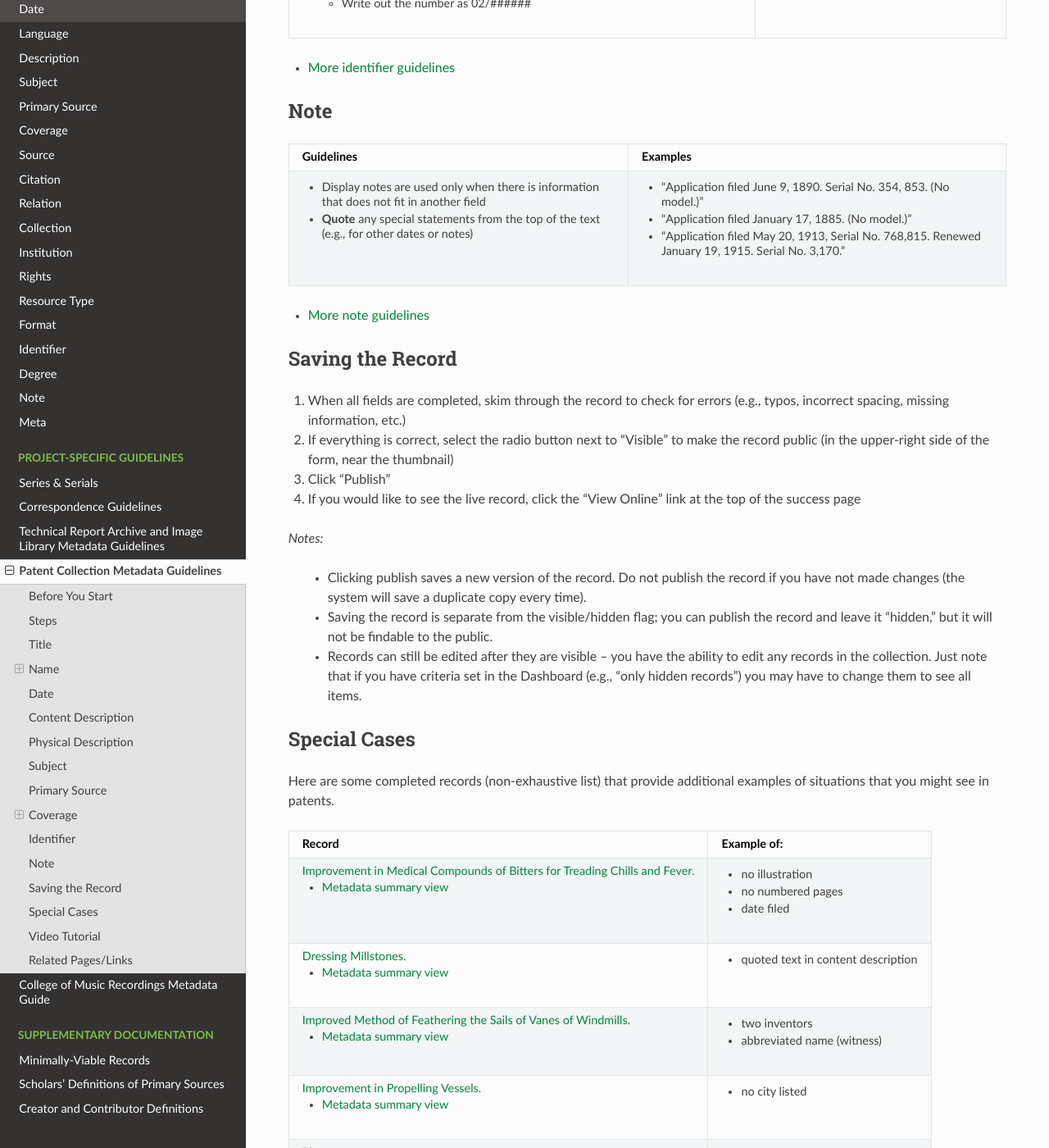
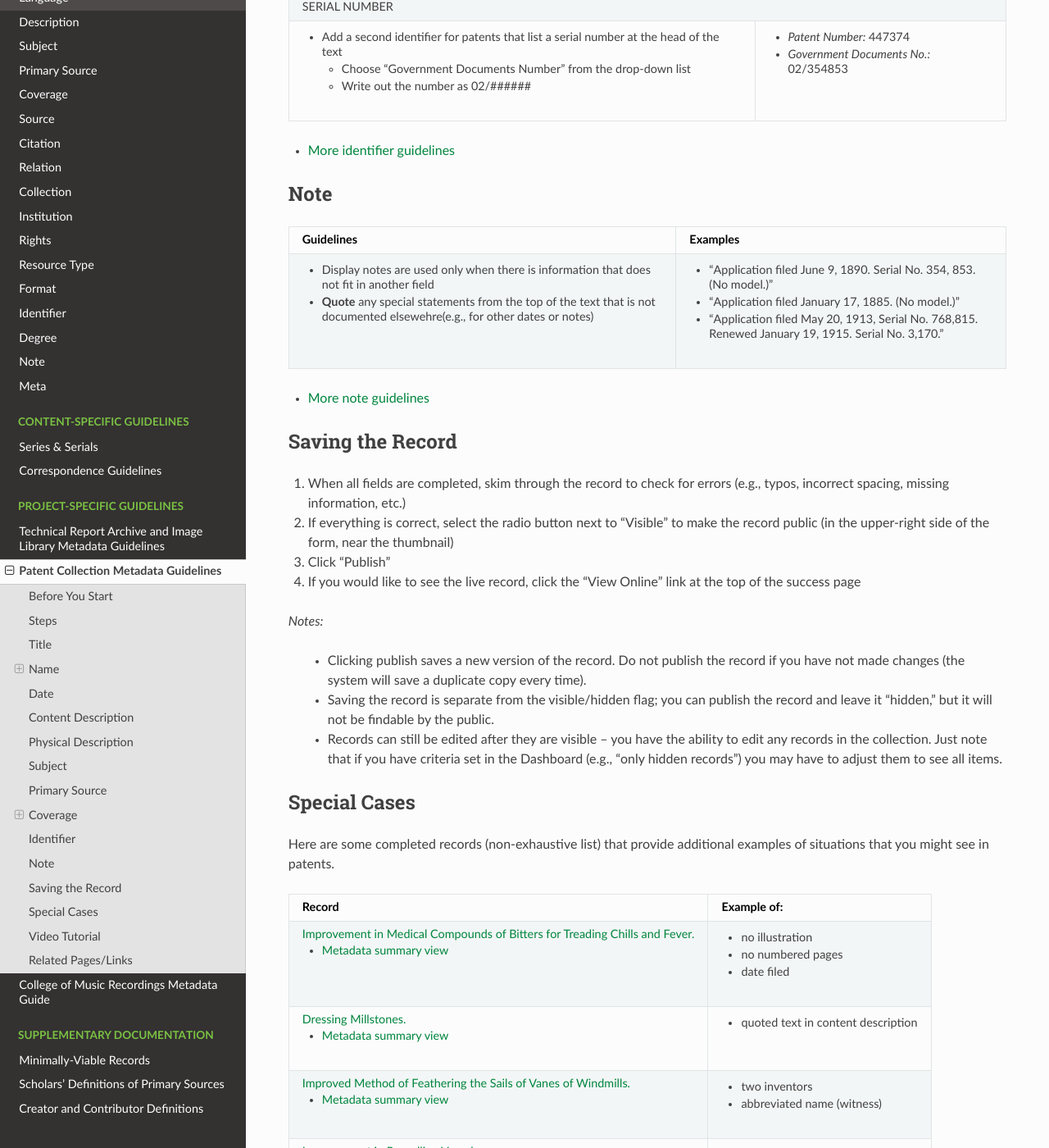
Before and after one commit to unt-libraries/untl-metadata-documentation, a Sphinx documentation site: the page built from docs/guides/patent.rst, in a window 1280 px wide and 1400 px high, scrolled down 7343 px. Shown: the whole window at 82% size. Built offline with Sphinx 7.4.7 and the Read the Docs theme 2.0.0, drawn with Linux system fonts in a browser that asks for light colours; some of the changed text lies outside the part shown.

```diff
--- a/docs/guides/comr.rst
+++ b/docs/guides/comr.rst
@@ -357,6 +357,7 @@ More Examples
 
 
 **Senior Recital: 2006-11-01 - Michelle Cho, cello**
+
 -   *Name:* Cho, Michelle
 -   *Type:* Person
 -   *Role:* Performer
@@ -1045,7 +1046,7 @@ Additional Information
 ----------------------
 
 * If you want to see the full guidelines for coverage, see the :doc:`Coverage </fields/coverage>` page
-* For more information about where to find coverage information on an object, see :ref:` Where Can the Coverage Information be Found? <coverage-sources>`
+* For more information about where to find coverage information on an object, see :ref:`Where Can the Coverage Information be Found? <coverage-sources>`
 * For additional guidelines regarding coverage places, dates, and eras (including a list of exceptions to the place name rules), see :ref:`How Should the Coverage be Filled in? <coverage-fill>`
 * To see additional examples, see :ref:`Other Examples <coverage-examples>`
 * For a list of useful links for coverage, see the :ref:`Resources <coverage-resources>` section
@@ -1125,6 +1126,7 @@ Examples
 --------
 
 **Doctoral recital**
+
 -   Audio Recording:
 
     -   *Is referenced by*: Program: `https://digital.library.unt.edu/ark:/67531/metadc9707/m1/204/
--- a/docs/guides/patent.rst
+++ b/docs/guides/patent.rst
@@ -5,7 +5,7 @@ Patent Collection Metadata Guidelines
 Before You Start
 ================
 
-1.  **`Sign into the editing system <https://edit.texashistory.unt.edu/>**
+1.  **`Sign into the editing system <https://edit.texashistory.unt.edu/>`_**
     (**Remember:** username is first initial and last name)
 2.  Choose a record that has not been edited by clicking on the
     title/thumbnail
@@ -27,9 +27,9 @@ Before You Start
         looking at the statement near the top of the text, where the
         inventor and patent title are listed
     -   If you find any of these problems (before or after you start),
-        add a note to the title -- e.g., "\#\#\#\#\# -- SKIP pages
-        mismatched" or "Garden-Hose -- SKIP inventor is not from Texas"
-        -- and leave the patent hidden without completing the record
+        add a note to the title (e.g., "\#\#\#\#\# -- SKIP pages
+        mismatched" or "Garden-Hose -- SKIP inventor is not from Texas")
+        and leave the patent hidden without completing the record
 
 
 Steps
@@ -167,7 +167,7 @@ Creator
 |-   If the author is an assignor e.g., "Assignor of one-half   |-   *Name:* McKay, Robert B.               |
 |    to...":                                                    |-   *Role:* Inventor                       |
 |                                                               |-   *Info:* Robert B. McKay, of Logansport,|
-|    -   List the assignor as the creator with the role         |    Louisiana, Assignor of one-half to     |
+|    -   List the **assignor** as the creator with the role     |    Louisiana, Assignor of one-half to     |
 |        "inventor"                                             |    Bailey A. Roper, of Tenaha, Texas.     |
 |    -   Include the full statement in the creator information  |                                           |
 |    -   Include the assignee as a *contributor* with the role  |                                           |
@@ -220,6 +220,12 @@ Contributor
 |   -   There is not an illustration                                |                                           |
 |   -   The illustration does not include the name of a             |                                           |
 |       lithographer/illustrator                                    |                                           |
++-------------------------------------------------------------------+-------------------------------------------+
+|-   *Remember:* Remove an entry by clicking on the x sign at the   |                                           |
+|    bottom of the field                                            |                                           |
+|                                                                   |                                           |
+|    -   If you only remove the text, there will still be an empty  |                                           |
+|        placeholder in the public display                          |                                           |
 +-------------------------------------------------------------------+-------------------------------------------+
 
 *   :doc:`More contributor guidelines </fields/contributor>`
@@ -475,8 +481,8 @@ Note
 |-   Display notes are used only when there is information that |-   "Application filed June 9, 1890. Serial|
 |    does not fit in another field                              |    No. 354, 853. (No model.)"             |
 |-   **Quote** any special statements from the top of the text  |-   "Application filed January 17, 1885.   |
-|    (e.g., for other dates or notes)                           |    (No model.)"                           |
-|                                                               |-   "Application filed May 20, 1913, Serial|
+|    that is not documented elsewehre(e.g., for other dates or  |    (No model.)"                           |
+|    notes)                                                     |-   "Application filed May 20, 1913, Serial|
 |                                                               |    No. 768,815. Renewed January 19, 1915. |
 |                                                               |    Serial No. 3,170."                     |
 +---------------------------------------------------------------+-------------------------------------------+
@@ -501,10 +507,10 @@ Saving the Record
     -   Clicking publish saves a new version of the record.  Do not publish the
         record if you have not made changes (the system will save a duplicate copy every time).
     -   Saving the record is separate from the visible/hidden flag; you can publish
-        the record and leave it "hidden," but it will not be findable to the public.
+        the record and leave it "hidden," but it will not be findable by the public.
     -   Records can still be edited after they are visible -- you have the ability
         to edit any records in the collection.  Just note that if you have criteria
-        set in the Dashboard (e.g., "only hidden records") you may have to change
+        set in the Dashboard (e.g., "only hidden records") you may have to adjust
         them to see all items.
 
 
```
Also changed, not shown: other parts of docs/guides/patent.rst (+2 -2 lines), docs/guides/trail.rst (+19 -18 lines), docs/index.rst (+11 -1 lines).
